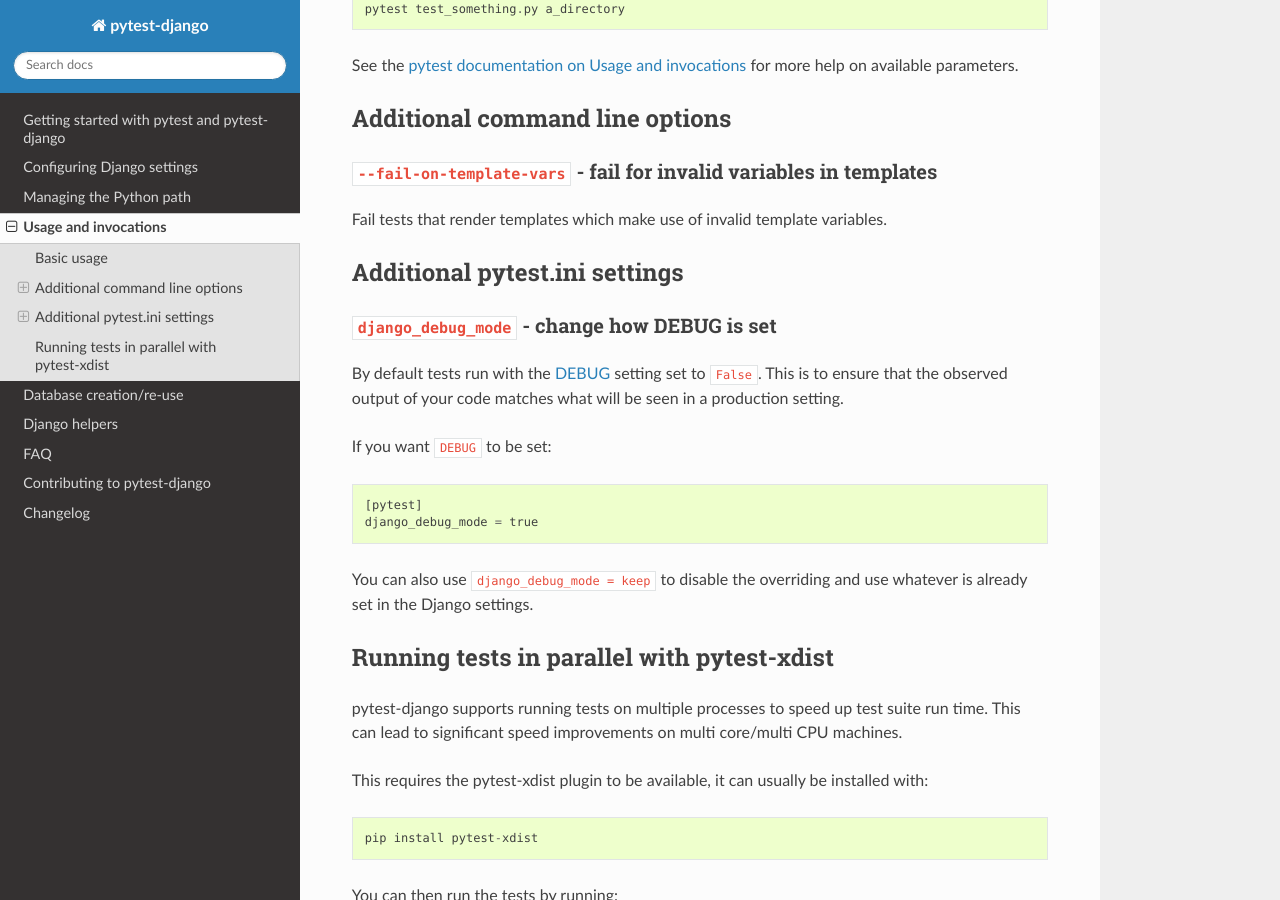
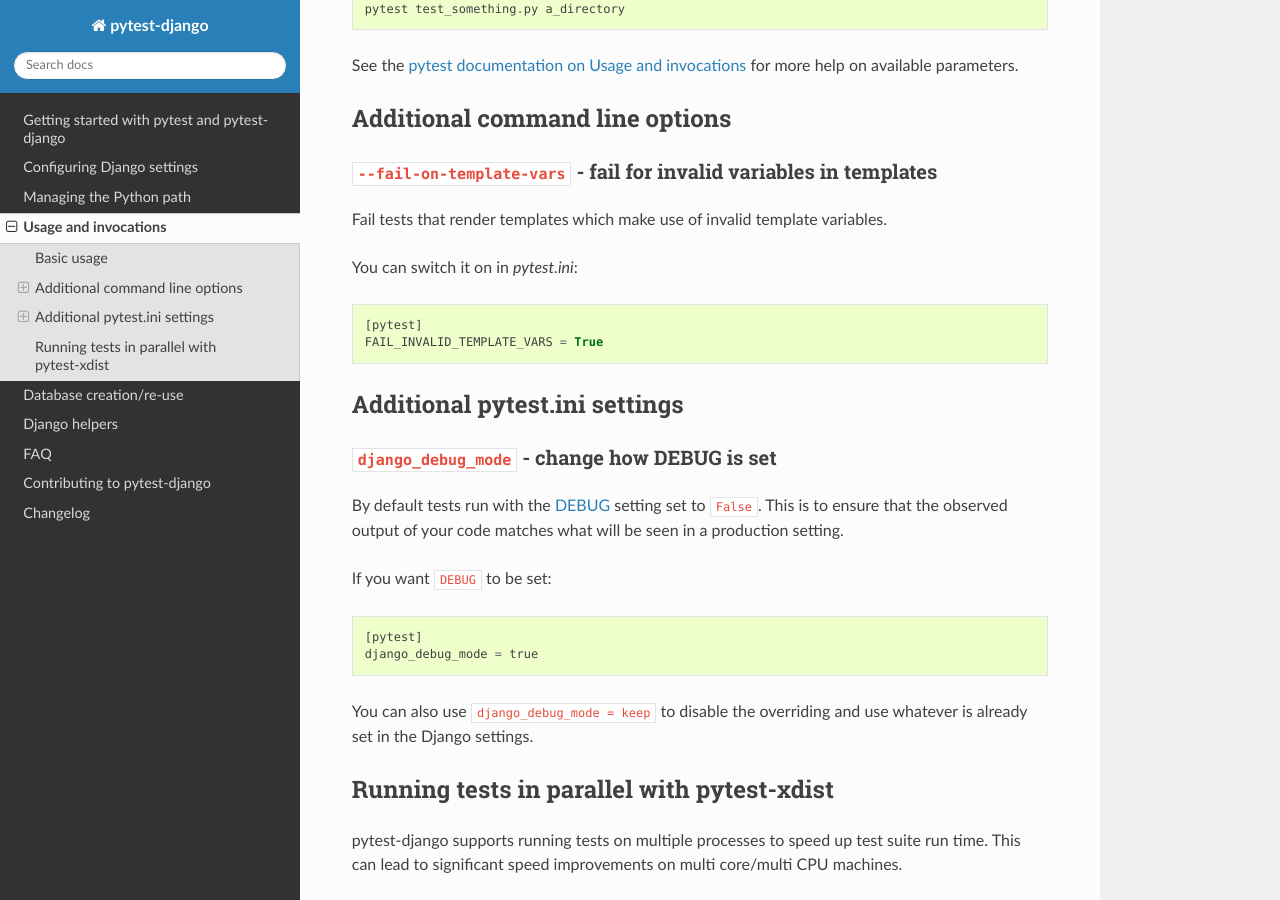
Before and after one commit to pytest-dev/pytest-django, a Sphinx documentation site: the page built from docs/usage.rst, in a window 1280 px wide and 900 px high, scrolled down 487 px. Built offline with Sphinx 7.4.7 and the Read the Docs theme 2.0.0, drawn with Linux system fonts in a browser that asks for light colours.

Commit message:
Advertise the cool FAIL_INVALID_TEMPLATE_VARS flag (#895)

```diff
--- a/docs/usage.rst
+++ b/docs/usage.rst
@@ -28,6 +28,11 @@
 ``--fail-on-template-vars`` - fail for invalid variables in templates
 ~~~~~~~~~~~~~~~~~~~~~~~~~~~~~~~~~~~~~~~~~~~~~~~~~~~~~~~~~~~~~~~~~~~~~
 Fail tests that render templates which make use of invalid template variables.
+
+You can switch it on in `pytest.ini`::
+
+    [pytest]
+    FAIL_INVALID_TEMPLATE_VARS = True
 
 Additional pytest.ini settings
 ------------------------------
```
